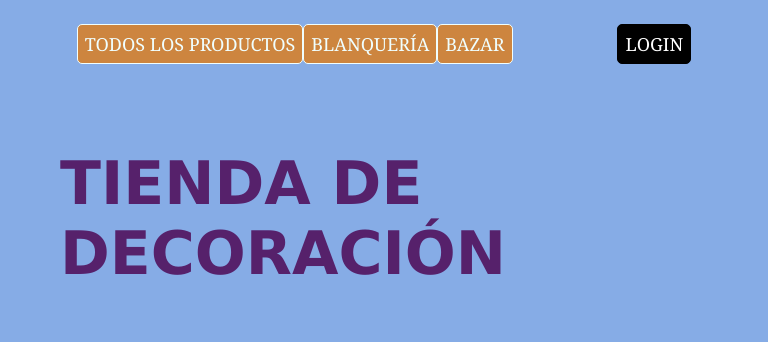
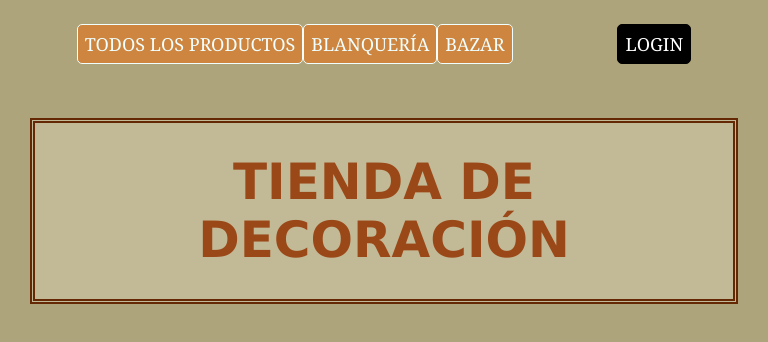
Before and after one commit to yeni23j/practicajs, a plain HTML site: page index.html in a window 768 px wide. Drawn offline with Linux system fonts and the light colour scheme; files whose address does not match are found by name.

Commit message:
cambiamos estilos

```diff
--- a/css/index.css
+++ b/css/index.css
@@ -1,18 +1,91 @@
+@media screen and (max-width: 768px) {
+    *{
+        margin:0;
+        padding:0;
+        box-sizing: border-box;
+        background-color: rgb(58, 87, 119);
+        }
+
+    h1{
+        color: rgb(33, 10, 135);
+        padding: 30px;
+        margin: 30px;
+        border: double 5px rgb(33, 10, 135);
+        background-color: rgb(161, 149, 231);
+        display: flex;
+        justify-content:center ;
+        align-items: center;
+        text-align: center;
+        font-size: 25px;
+        font-family: Verdana, Geneva, Tahoma, sans-serif;
+    }
+    header{
+        display: flex;
+        flex-direction: row;
+        padding: 3vh 10vw;
+        justify-content: space-between;
+
+    }
+    .contenedorPadre{
+
+        display: none;
+        flex-direction: row;
+        flex-wrap: wrap;
+        justify-content: flex-start;
+        align-content: center;
+    }
+
+    .items{
+        padding: 7px;
+        border: solid 1px;
+        border-radius: 5px;
+        background-color: peru;
+        color: azure;
+        font-family: Georgia, 'Times New Roman', Times, serif;
+        text-decoration: none;
+        text-align: center;
+        font-size: 18px;
+    }
+    .contenedorPadreDos{
+            display: flex;
+            flex-direction: row;
+            flex-wrap: wrap;
+            justify-content: flex-end;
+            align-content: center;
+    }
+
+    .login{
+        display: inline-flex;
+        padding: 7px;
+        border: solid 1px black;
+        border-radius: 5px;
+        font-family: Georgia, 'Times New Roman', Times, serif;
+        text-decoration: none;
+        text-align: center;
+        color: white;
+        background-color: black;
+        font-size: 18px;
+}
+}
+@media screen and (min-width: 768px) {
 *{
     margin:0;
     padding:0;
     box-sizing: border-box;
-    background-color: rgb(134, 172, 230);
+    background-color: rgb(174, 164, 123);
     }
 
 h1{
-    color: rgb(86, 33, 107);
+    color: rgb(155, 72, 24);
     padding: 30px;
     margin: 30px;
+    border: double 5px rgb(101, 40, 5);
+    background-color: rgb(194, 186, 151);
     display: flex;
     justify-content:center ;
     align-items: center;
-    font-size: 60px;
+    text-align: center;
+    font-size: 50px;
     font-family: Verdana, Geneva, Tahoma, sans-serif;
 }
 header{
@@ -62,3 +135,4 @@ header{
     background-color: black;
     font-size: 18px;
 }
+}
```
